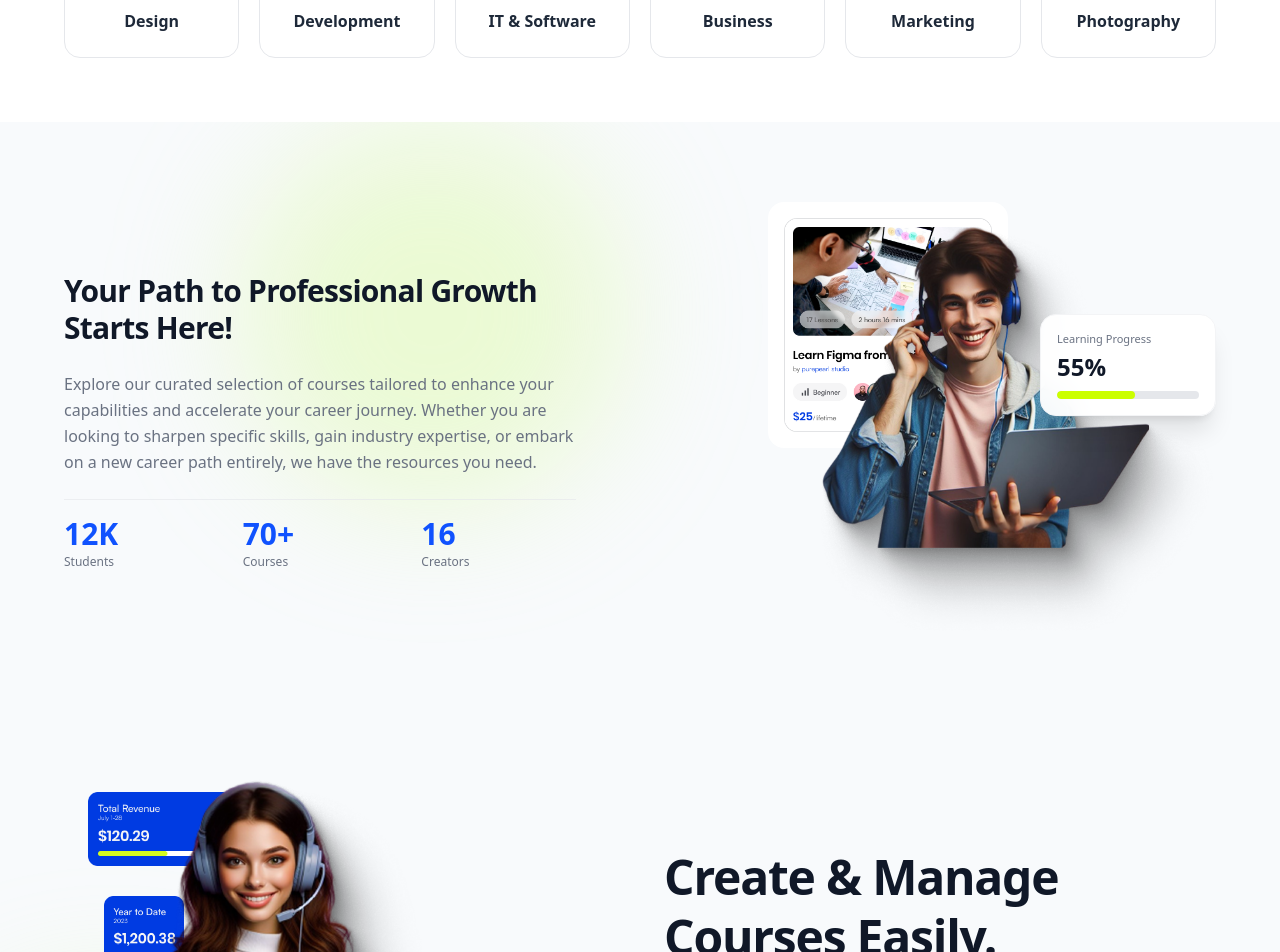
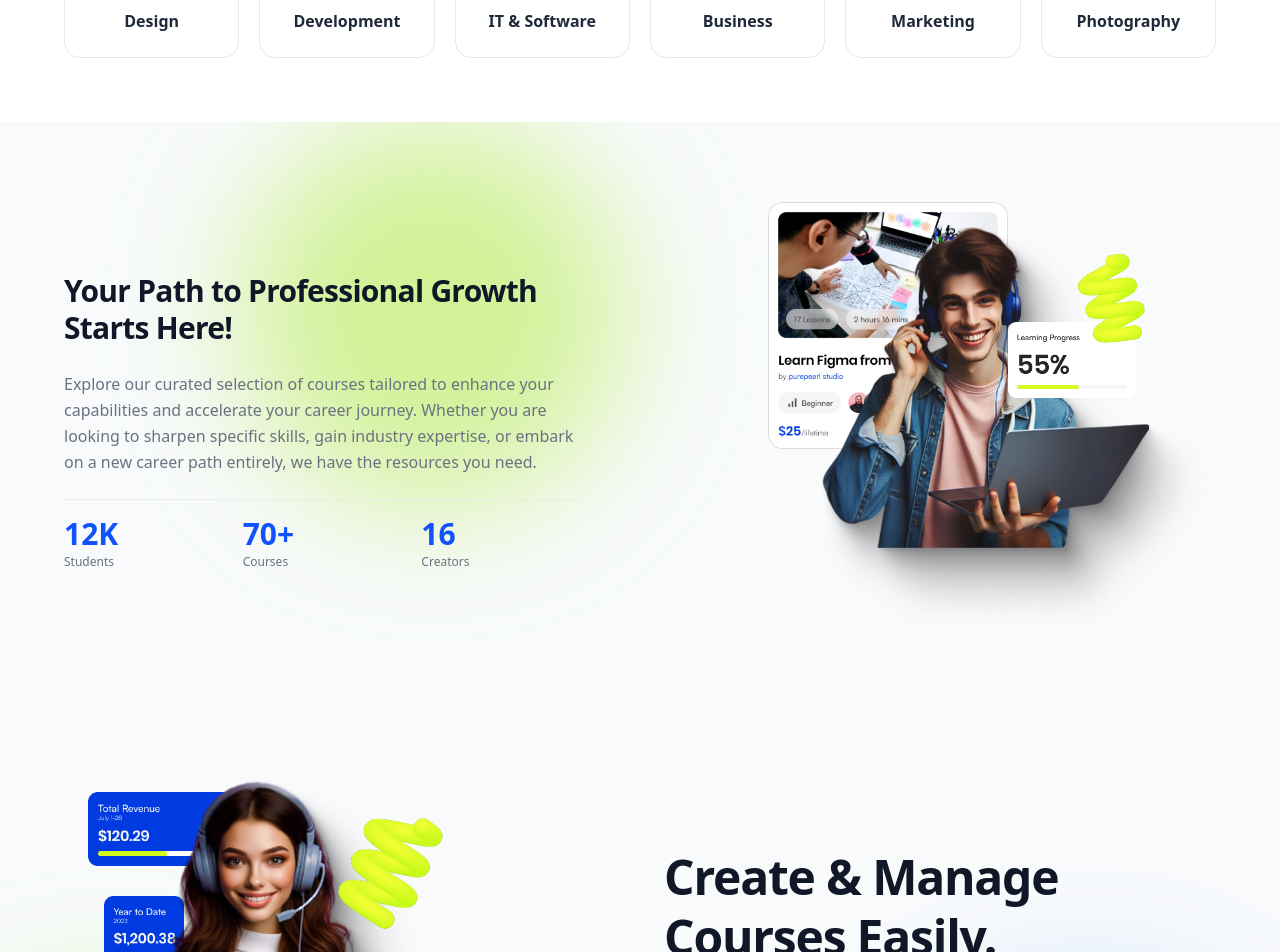
Before and after one commit to kaziArmanNihad/ByteSpaceNew, a React (Vite) app: page / in a window 1280 px wide. Shown: the part 2740-3692 px from the top of the page. Built offline with nearby package versions, Linux system fonts and the light colour scheme.

Commit message:
added minor updates

```diff
--- a/src/pages/home/GrowthAndManagement.jsx
+++ b/src/pages/home/GrowthAndManagement.jsx
@@ -1,19 +1,21 @@
-import React from "react";
-import { CheckCircle2, Star } from "lucide-react";
+import { CheckCircle2 } from "lucide-react";
 import growthAndManagementImageOne from "../../assets/HomePageImages/GrowthAndManagementSectionImages/growthAndManagementImageOne.png";
 import growthAndManagementImageTwo from "../../assets/HomePageImages/GrowthAndManagementSectionImages/growthAndManagementImageTwo.png";
 import growthAndManagementCourseImageOne from "../../assets/HomePageImages/GrowthAndManagementSectionImages/growthAndManagementCourseImageOne.png";
 import growthAndManagementTotalRevenueTwo from "../../assets/HomePageImages/GrowthAndManagementSectionImages/growthAndManagementTotalRevenueTwo.png";
 import growthAndManagementTotalRevenue from "../../assets/HomePageImages/GrowthAndManagementSectionImages/growthAndManagementTotalRevenue.png";
 import growthAndManagementHappyStudents from "../../assets/HomePageImages/GrowthAndManagementSectionImages/growthAndManagementHappyStudents.png";
+import growthAndManagementElementOne from "../../assets/HomePageImages/GrowthAndManagementSectionImages/growthAndManagementElementOne.png";
+import growthAndManagementProgressImage from "../../assets/HomePageImages/GrowthAndManagementSectionImages/growthAndManagementProgressImage.png";
 
 function GrowthAndManagement() {
   return (
     <section className="relative w-full bg-[#F8FAFC] py-20 px-4 sm:px-6 lg:px-8 font-sans overflow-hidden">
       {/* Background Soft Glow Gradients */}
       <div className="pointer-events-none absolute inset-0">
-        <div className="absolute top-0 left-60 w-96 h-96 bg-lime-200/40 rounded-full blur-3xl" />
-        <div className="absolute bottom-0 -left-20 w-96 h-96 bg-lime-200/40 rounded-full blur-3xl" />
+        <div className="absolute top-0 left-60 w-96 h-96 bg-lime-400/40 rounded-full blur-3xl" />
+        <div className="absolute bottom-0 -left-20 w-96 h-96 bg-lime-400/40 rounded-full blur-3xl" />
+        <div className="absolute bottom-0 right-0 w-96 h-96 bg-blue-400/40 rounded-full blur-3xl border border-black" />
       </div>
 
       <div className="relative z-10 max-w-6xl mx-auto space-y-28">
@@ -74,21 +76,23 @@ function GrowthAndManagement() {
                 />
               </div>
 
-              <div className="absolute top-0 left-0 z-0 bg-white/95 backdrop-blur-md text-gray-900 rounded-2xl p-4 w-60">
-                <img src={growthAndManagementCourseImageOne} alt="" />
+              <div className="absolute top-0 left-0 z-0 w-60">
+                <img
+                  src={growthAndManagementCourseImageOne}
+                  alt="Course Image"
+                />
               </div>
 
               {/* Floating Card: Learning Progress */}
-              <div className="absolute top-28 right-0 z-20 bg-white/95 backdrop-blur-md text-gray-900 rounded-2xl p-4 shadow-xl border border-gray-100 w-44">
-                <p className="text-[11px] font-medium text-gray-500 mb-1">
-                  Learning Progress
-                </p>
-                <p className="text-2xl font-extrabold text-gray-900 mb-2">
-                  55%
-                </p>
-                <div className="w-full bg-gray-200 h-2 rounded-full overflow-hidden">
-                  <div className="bg-[#CBFF00] h-full w-[55%] rounded-full" />
-                </div>
+              <div className="absolute top-30 right-20 z-20 w-32">
+                <img
+                  src={growthAndManagementProgressImage}
+                  alt="Learning Progress"
+                />
+              </div>
+
+              <div className="absolute top-10 right-10 z-20 w-30 -rotate-40">
+                <img src={growthAndManagementElementOne} alt="Element One" />
               </div>
             </div>
           </div>
@@ -110,12 +114,18 @@ function GrowthAndManagement() {
 
               {/* Top Floating Card: Total Revenue */}
               <div className="absolute top-6 left-2 z-0 text-white rounded-2xl p-4 w-44">
-                <img src={growthAndManagementTotalRevenue} alt="Total Revenue" />
+                <img
+                  src={growthAndManagementTotalRevenue}
+                  alt="Total Revenue"
+                />
               </div>
 
               {/* Middle Floating Card: Year to Date */}
               <div className="absolute top-32 left-6 z-0 text-white rounded-2xl p-4 w-28">
-                <img src={growthAndManagementTotalRevenueTwo} alt="Year to Date" />
+                <img
+                  src={growthAndManagementTotalRevenueTwo}
+                  alt="Year to Date"
+                />
               </div>
 
               {/* Floating Lime 3D Squiggle Accent */}
@@ -123,7 +133,14 @@ function GrowthAndManagement() {
 
               {/* Bottom Floating Card: Happy Students */}
               <div className="absolute bottom-36 -right-9 z-20  text-gray-900 rounded-2xl p-3.5 w-72">
-                <img src={growthAndManagementHappyStudents} alt="Happy Students" />
+                <img
+                  src={growthAndManagementHappyStudents}
+                  alt="Happy Students"
+                />
+              </div>
+
+              <div className="absolute top-10 right-10 z-20 w-40">
+                <img src={growthAndManagementElementOne} alt="Element One" />
               </div>
             </div>
           </div>
```
Also changed, not shown: src/assets/HomePageImages/GrowthAndManagementSectionImages/growthAndManagementElementOne.png (added), src/assets/HomePageImages/GrowthAndManagementSectionImages/growthAndManagementProgressImage.png (added).
